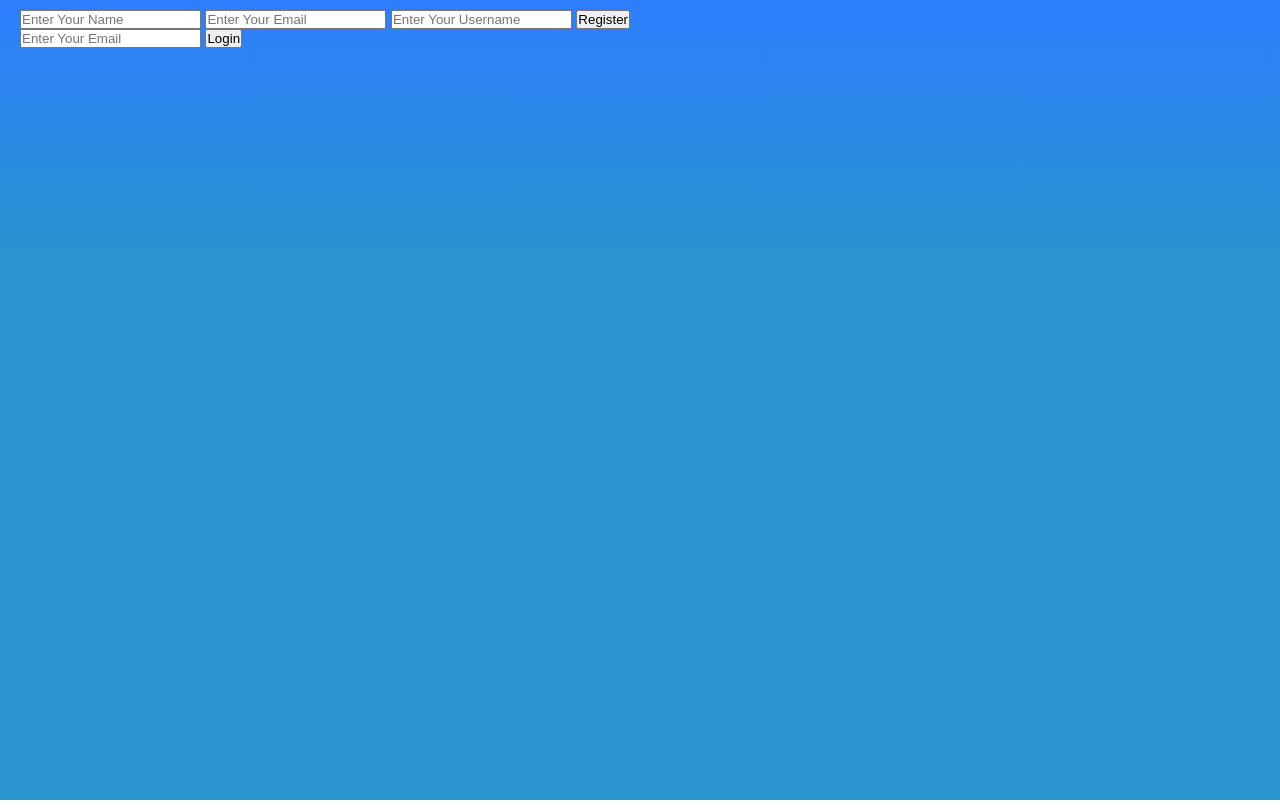
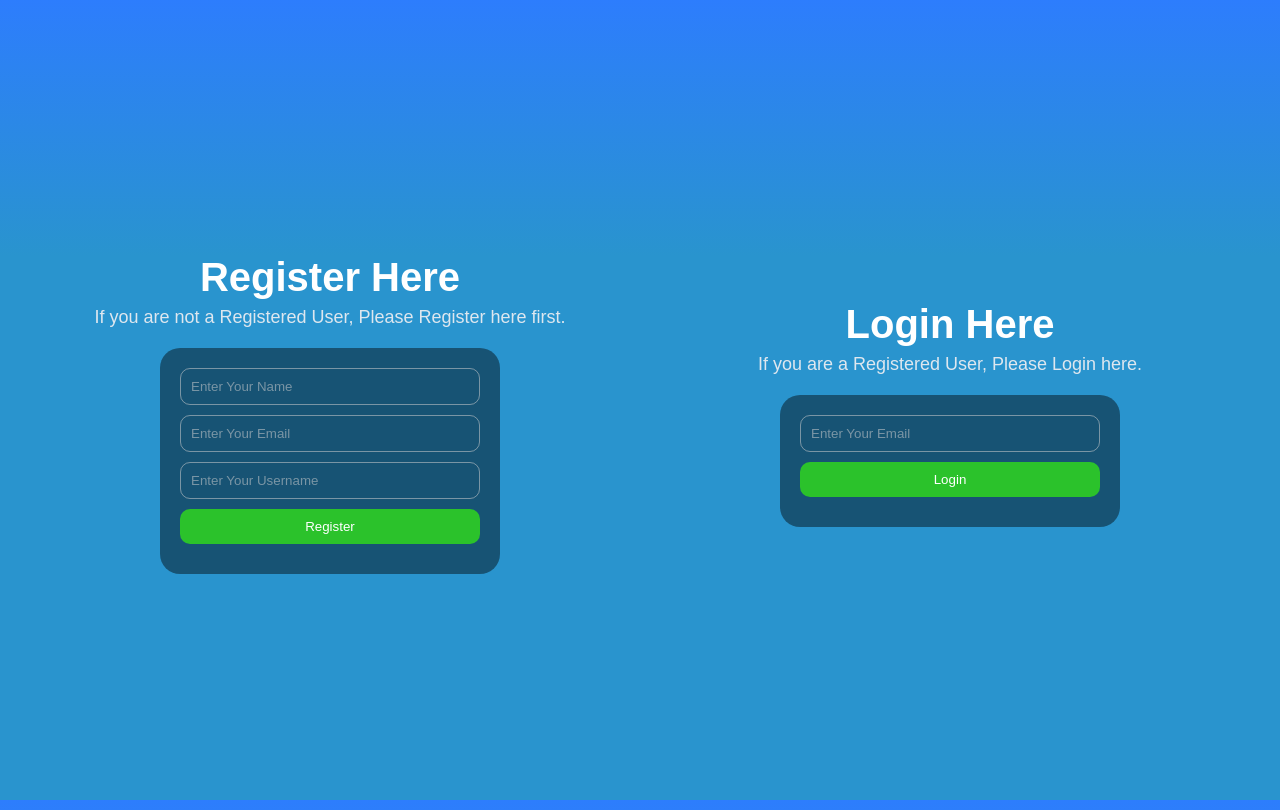
Before and after one commit to mrritikjain/job-tracker-app, a plain HTML site: page usersign.html in a window 1280 px wide. Drawn offline with Linux system fonts and the light colour scheme.

Commit message:
userlogin page css is added

```diff
--- a/usersign.css
+++ b/usersign.css
@@ -0,0 +1,64 @@
+.forms {
+  display: flex;
+  align-items: center;
+  height: 100vh;
+}
+.forms div {
+  width: 50%;
+  display: flex;
+  flex-direction: column;
+  justify-content: center;
+  align-items: center;
+}
+.forms h2 {
+  font-size: 40px;
+  text-transform: capitalize;
+  line-height: 60px;
+}
+.forms p {
+  font-size: 18px;
+  margin-bottom: 20px;
+  color: rgb(222, 231, 239);
+  text-align: center;
+}
+.forms form {
+  background-color: #00000070;
+  max-width: 400px;
+  padding: 20px;
+  border-radius: 20px;
+}
+.forms input {
+  display: block;
+  margin-bottom: 10px;
+  padding: 10px 10px;
+  border-radius: 10px;
+  width: 300px;
+  background-color: transparent;
+  border: 1px solid #d3d2d286;
+  color: #fff;
+}
+.forms input::placeholder {
+  color: #d3d2d286;
+}
+#register,
+#login {
+  background-color: rgb(43, 194, 43);
+  cursor: pointer;
+  transition: 100ms;
+  border: none;
+}
+#register:hover,
+#login:hover {
+  background-color: rgb(0, 91, 202);
+  transform: scale(1.05);
+}
+@media screen and (max-width: 700px) {
+  .forms {
+    display: block;
+    padding: 10px;
+  }
+  .forms div {
+    width: 100%;
+    margin: 40px 0px;
+  }
+}
--- a/usersign.html
+++ b/usersign.html
@@ -11,6 +11,8 @@
   <body>
     <section class="forms">
       <div class="register">
+        <h2>Register Here</h2>
+        <p>If you are not a Registered User, Please Register here first.</p>
         <form action="dashboard.html" method="get">
           <input
             type="text"
@@ -30,10 +32,12 @@
             id="username"
             placeholder="Enter Your Username"
           />
-          <input type="button" value="Register" id="register"/>
+          <input type="button" value="Register" id="register" />
         </form>
       </div>
       <div class="login">
+          <h2>Login Here</h2>
+        <p>If you are a Registered User, Please Login here.</p>
         <form action="dashboard.html" method="get">
           <input
             type="email"
@@ -41,7 +45,7 @@
             id="email"
             placeholder="Enter Your Email"
           />
-          <input type="button" value="Login" id="login"/>
+          <input type="button" value="Login" id="login" />
         </form>
       </div>
     </section>
```
